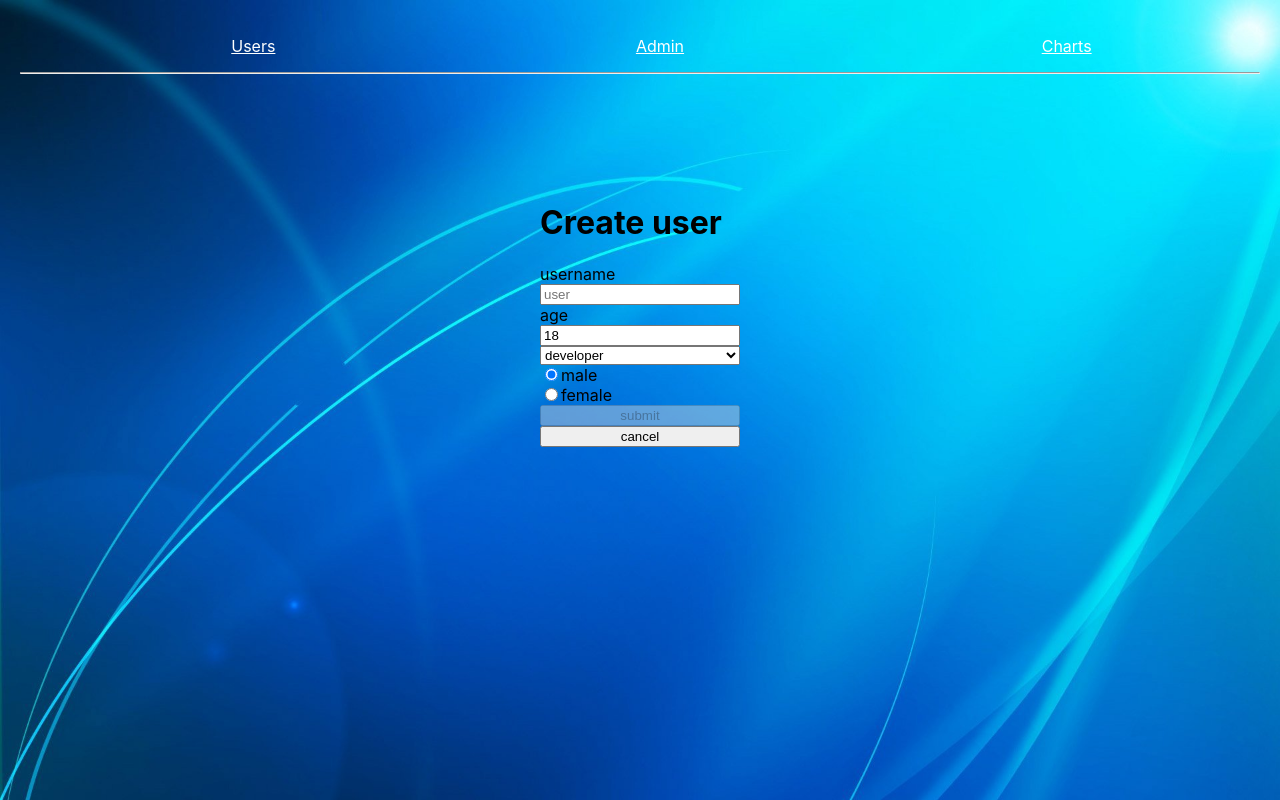
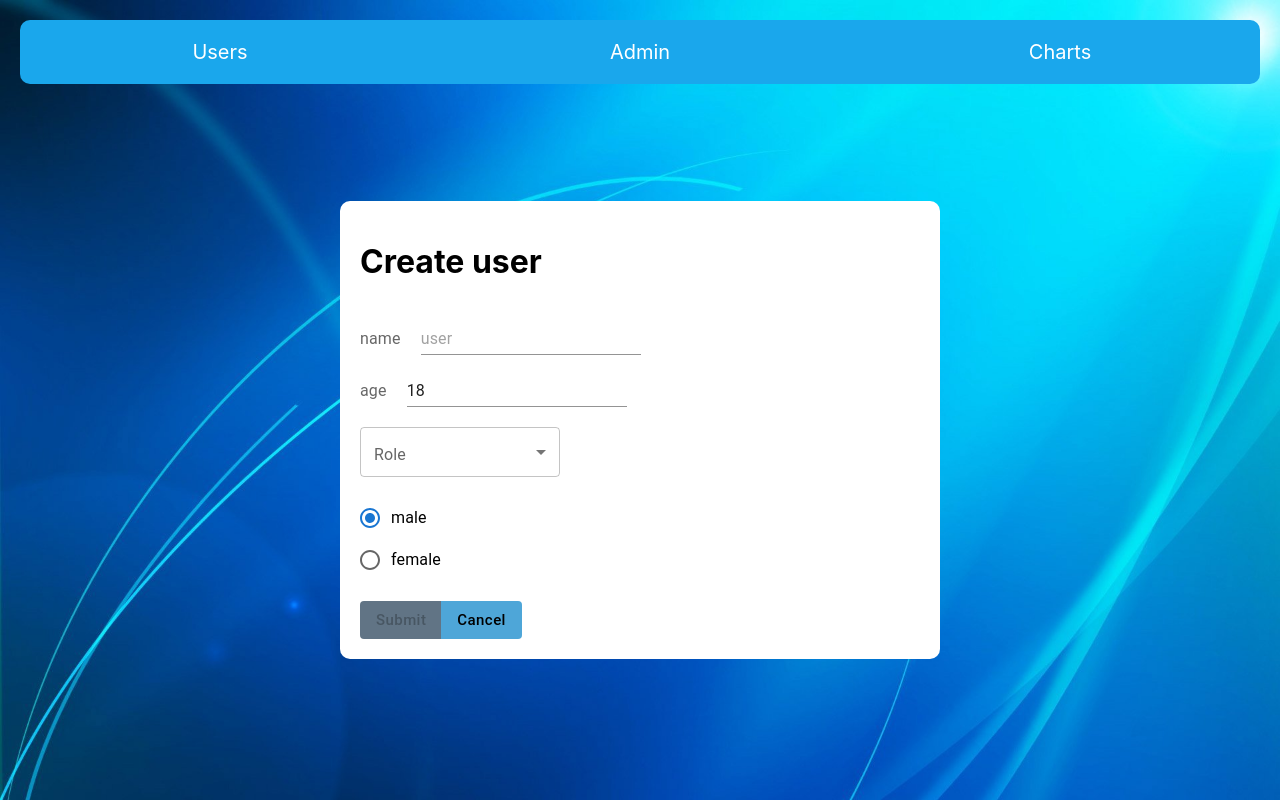
Before and after one commit to LipinVV/graphql-hasura, a React (Create React App) app: page /admin in a window 1280 px wide. Built offline with nearby package versions, Linux system fonts and the light colour scheme.

Commit message:
added styles to admin section

```diff
--- a/src/Admin/admin.css
+++ b/src/Admin/admin.css
@@ -1,6 +1,20 @@
 .admin {
     display: grid;
+    grid-gap: 20px;
+    max-width: 600px;
+    background-color: white;
+    padding: 20px;
+    justify-self: center;
+    margin-top: 100px;
+    border-radius: 10px;
+}
+
+.admin__input {
+    margin-left: 20px;
+}
+
+.admin__select {
     width: 200px;
-    margin: 0 auto;
-    padding-top: 100px;
+    background-color: white;
+    height: 50px;
 }
--- a/src/Admin/index.js
+++ b/src/Admin/index.js
@@ -3,8 +3,19 @@ import {useMutation} from "@apollo/client";
 import {INSERT_USER} from "../graphql/mutations";
 import {GET_USERS_QUERY} from "../graphql/queries";
 import './admin.css';
+import {
+    Button, ButtonGroup,
+    FormControl,
+    FormControlLabel, Grid,
+    Input,
+    InputLabel,
+    MenuItem,
+    Radio,
+    RadioGroup,
+    Select
+} from "@mui/material";
 
-export const Admin = ({editUser, id}) => {
+export const Admin = () => {
     const genders = ['male', 'female'];
     const roles = ['developer', 'project-manager', 'administration', 'other'];
     const userAgeDefaultValue = 18;
@@ -31,34 +42,97 @@ export const Admin = ({editUser, id}) => {
     }
 
     return (
-        <div className='admin'>
+        <Grid
+            container
+            className='admin'
+            spacing={0}
+            justifyContent='space-evenly'
+        >
+           <Grid item xs={12}>
                <h1>Create user</h1>
-            username<input placeholder='user' type='text' value={userName} onChange={(event) => setUserName(event.target.value)}/>
-            age<input placeholder='18' type='number' value={userAge} onChange={(event) => setUserAge(Number(event.target.value))}/>
-            <select onChange={(event) => setUserRole(event.target.value)}>
+           </Grid>
+            <Grid
+                item
+                xs={12}
+            >
+                <InputLabel>name
+                    <Input
+                        className='admin__input'
+                        placeholder='user'
+                        type='text'
+                        value={userName}
+                        onChange={(event) => setUserName(event.target.value)}/>
+                </InputLabel>
+            </Grid>
+            <Grid
+                item
+                xs={12}
+            >
+                <InputLabel>age
+                    <Input
+                        className='admin__input'
+                        placeholder='18'
+                        type='number'
+                        value={userAge}
+                        onChange={(event) => setUserAge(Number(event.target.value))}/>
+                </InputLabel>
+            </Grid>
+            <Grid
+                item
+                xs={12}
+            >
+                <FormControl>
+                    <InputLabel>Role</InputLabel>
+                    <Select
+                        onChange={(event) => setUserRole(event.target.value)}
+                        className='admin__select'
+                    >
                         {roles.map(role => {
                             return (
-                        <option key={role} value={role}>{role}</option>
+                                <MenuItem key={role} value={role}>{role}</MenuItem>
                             )
                         })}
-            </select>
+                    </Select>
+                </FormControl>
+            </Grid>
+            <Grid
+                item
+                xs={12}
+            >
+                <RadioGroup>
                     {genders.map(gender =>
-                <label key={gender}>
-                    <input
+                        <FormControlLabel
+                            key={gender}
+                            control={<Radio
                                 value={gender}
                                 onChange={(event) => setUserGender(event.target.value)}
                                 checked={gender === userGender}
                                 type="radio"/>
-                    {gender}
-                </label>
+                            }
+                            label={gender}>{gender}
+                        </FormControlLabel>
                     )}
-            <button disabled={userName === ''} type='button' onClick={() => {
+                </RadioGroup>
+            </Grid>
+            <Grid
+                item
+                xs={12}
+            >
+                <ButtonGroup>
+                    <Button
+                        variant='userEdit'
+                        disabled={userName === ''}
+                        type='button'
+                        onClick={() => {
                             void insertUserHandler();
-                editUser(id);
-            }}>submit</button>
-            <button type='button' onClick={() => {
-                editUser(id);
-            }}>cancel</button>
-        </div>
+                        }}>submit</Button>
+                    <Button
+                        variant='userEdit'
+                        type='button'
+                        onClick={() => {
+                        }}>cancel</Button>
+                </ButtonGroup>
+            </Grid>
+        </Grid>
     )
 }
--- a/src/Charts/index.js
+++ b/src/Charts/index.js
@@ -6,7 +6,7 @@ import {palette} from "../theme/theme";
 
 export const options = {
     title: "Users in our team",
-    backgroundColor: palette.one
+    backgroundColor: palette.chartBG,
 };
 
 
--- a/src/Navigation/index.js
+++ b/src/Navigation/index.js
@@ -1,19 +1,20 @@
 import {Outlet, Link} from "react-router-dom";
 import React from "react";
+import './navigation.css';
 
 export const Navigation = () => {
 
     return (
-        <div>
-            <nav>
-                <ul className='links' style={{display: 'grid', gridGap: '20px', gridTemplateColumns: '1fr 1fr 1fr'}}>
-                    <Link style={{color: 'white', justifySelf: 'center'}} to='/users'>Users</Link>
-                    <Link style={{color: 'white', justifySelf: 'center'}} to='/admin'>Admin</Link>
-                    <Link style={{color: 'white', justifySelf: 'center'}} to='/charts'>Charts</Link>
+        <div className='navigation'>
+            <nav className='navigation__bar'>
+                <ul className='navigation__links'>
+                    <Link className='navigation__link' to='/users'>Users</Link>
+                    <Link className='navigation__link'  to='/admin'>Admin</Link>
+                    <Link className='navigation__link'  to='/charts'>Charts</Link>
                 </ul>
             </nav>
             <hr/>
-            <Outlet/>
+            <Outlet style={{display: 'grid'}}/>
         </div>
     )
 }
--- /dev/null
+++ b/src/Navigation/navigation.css
@@ -0,0 +1,31 @@
+.navigation {
+    display: grid;
+}
+
+.navigation__bar {
+    background-color: #1aa7ec;
+    border-radius: 10px;
+}
+
+.navigation__links {
+    display: grid;
+    grid-gap: 20px;
+    grid-template-columns: repeat(3, 1fr);
+    margin: 0;
+    padding: 0;
+}
+
+.navigation__link {
+    color: white;
+    justify-self: center;
+    text-decoration: none;
+    font-size: 20px;
+    padding: 20px;
+    width: 100%;
+    text-align: center;
+}
+
+.navigation__link:hover {
+    background-color: #06d6a0;
+    border-radius: 10px;
+}
--- a/src/Users/users.css
+++ b/src/Users/users.css
@@ -11,7 +11,8 @@
 
 .users__header {
     display: grid;
-    text-align: right;
+    text-align: center;
+    margin: 0;
 }
 
 .user {
--- a/src/index.css
+++ b/src/index.css
@@ -14,6 +14,12 @@ body {
     background-size: cover;
 }
 
+hr {
+    border: none;
+    border-top: 1px #CCCCCC solid;
+    height: 1px;
+}
+
 code {
     font-family: source-code-pro, Menlo, Monaco, Consolas, 'Courier New',
     monospace;
--- a/src/theme/theme.js
+++ b/src/theme/theme.js
@@ -11,7 +11,9 @@ export const palette = {
     green: '#06d6a0',
     yellow: '#FFD700',
     red: '#FF0000',
-    orange: '#ee6c4d'
+    orange: '#ee6c4d',
+    grey: '#617485',
+    chartBG: '#ffffff'
 }
 
 const pagination_buttons = {
@@ -42,6 +44,9 @@ const user_button_edit = {
         fontSize: '15px',
         ":hover": {
             backgroundColor: palette.green
+        },
+        "&:disabled": {
+            backgroundColor: palette.grey,
         }
     }
 }
```
Lines whose indentation alone changed are shown as unchanged.
